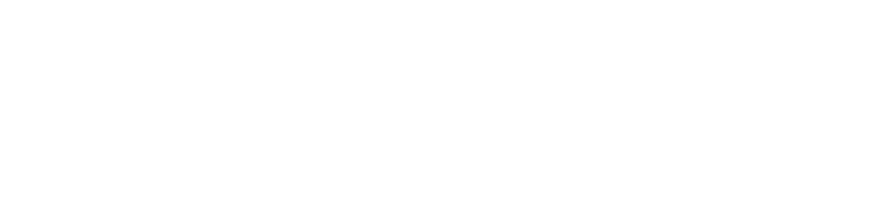
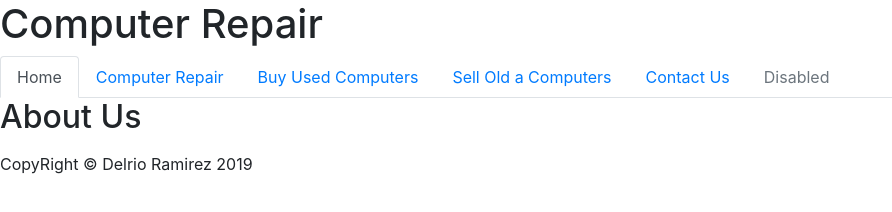
Before and after one commit to DelrioRamirez4321/Final-Assignment-Website, a plain HTML site: page index.html in a window 1280 px wide. Shown: the whole page, without its empty margins (0-892 px from the left). Drawn offline with nearby package versions, Linux system fonts and the light colour scheme.

Commit message:
added nav index

```diff
--- a/index.html
+++ b/index.html
@@ -9,19 +9,41 @@
     <title>Home|Computer Repair</title>
 </head>
 <body>
-    <h1></h1>
+<header>
+    <h1>Computer Repair</h1>
+</header>
+<nav>
+         <ul class="nav nav-tabs">
+                <li class="nav-item">
+                  <a class="nav-link active" href="#">Home</a>
+                </li>
+                <li class="nav-item">
+                  <a class="nav-link" href="#">Computer Repair</a>
+                </li>
+                <li class="nav-item">
+                        <a class="nav-link" href="#">Buy Used Computers</a>
+                      </li>
+                <li class="nav-item">
+                  <a class="nav-link" href="#">Sell Old a Computers</a>
+                </li>
+                <li class="nav-item">
+                        <a class="nav-link" href="#">Contact Us</a>
+                      </li>
+                <li class="nav-item">
+                  <a class="nav-link disabled" href="#" tabindex="-1" aria-disabled="true">Disabled</a>
+                </li>
+              </ul>
+</nav>
+<main>
+    <section>
+        <h2>About Us</h2>
+        <p></p>
+    </section>
+</main>
 
-
-
-
-
-
-
-
-
-
-
-
+<footer>
+    <p>CopyRight &copy; Delrio Ramirez 2019</p>
+</footer>
     <script src="https://code.jquery.com/jquery-3.3.1.slim.min.js" integrity="sha384-q8i/X+965DzO0rT7abK41JStQIAqVgRVzpbzo5smXKp4YfRvH+8abtTE1Pi6jizo" crossorigin="anonymous"></script>
 <script src="https://cdnjs.cloudflare.com/ajax/libs/popper.js/1.14.7/umd/popper.min.js" integrity="sha384-UO2eT0CpHqdSJQ6hJty5KVphtPhzWj9WO1clHTMGa3JDZwrnQq4sF86dIHNDz0W1" crossorigin="anonymous"></script>
 <script src="https://stackpath.bootstrapcdn.com/bootstrap/4.3.1/js/bootstrap.min.js" integrity="sha384-JjSmVgyd0p3pXB1rRibZUAYoIIy6OrQ6VrjIEaFf/nJGzIxFDsf4x0xIM+B07jRM" crossorigin="anonymous"></script>
--- a/main.css
+++ b/main.css
@@ -0,0 +1,10 @@
+ * {
+     margin: 0;
+     padding:0;
+ }
+ body {
+     font-size: 20px;
+ }
+ nav {
+     margin: center;
+ }
```
